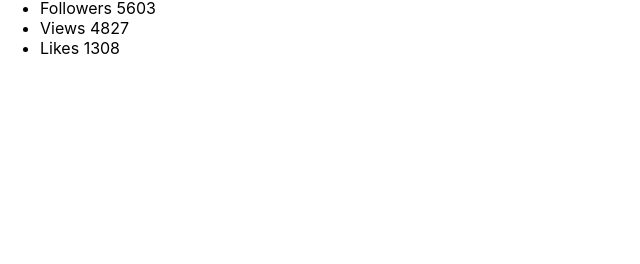
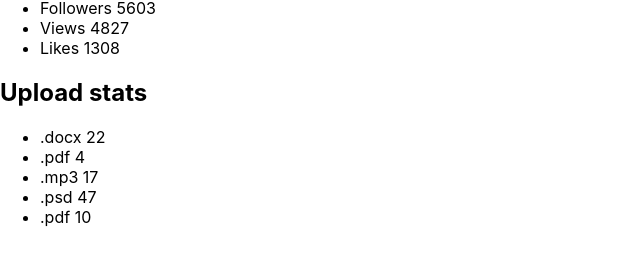
Before and after one commit to dsamyliak/goit-react-hw-01-components, a React (Create React App) app: page / in a window 1280 px wide. Shown: the part 430-694 px from the top of the page, without its empty margins (0-640 px from the left). Built offline with nearby package versions, Linux system fonts and the light colour scheme.

Commit message:
Add Statistics component

```diff
--- a/src/components/RenderedItems.js
+++ b/src/components/RenderedItems.js
@@ -2,6 +2,8 @@
 
 import Profile from "./Profile";
 import user from "../user.json";
+import Statistics from "./Statistics";
+import data from "../data.json";
 
 function RenderedItems() {
   return (
@@ -13,6 +15,7 @@
         avatar={user.avatar}
         stats={user.stats}
       />
+      <Statistics title="Upload stats" stats={data}/>
     </div>
   );
 }
--- a/src/components/Statistics.js
+++ b/src/components/Statistics.js
@@ -1,37 +1,26 @@
 import PropTypes from "prop-types";
 
 const Statistics = ({ title, stats }) => {
+  return (
   <section className="statistics">
-    <h2 className="title">{title || "Upload stats"}</h2>
-
-    <ul className="stat-list">
-      <li className="item">
-        <span className="label">.docx</span>
-        <span className="percentage">4%</span>
+    {title ? (
+      <h2 className="title">{title}</h2>) : (<></>)
+    }
+      <ul className="stat-list">
+        {stats.map(stat => (
+          <li key={stat.id} className="item">
+        <span className="label">{stat.label}</span>
+        <span className="percentage"> {stat.percentage}</span>
       </li>
-      <li className="item">
-        <span className="label">.mp3</span>
-        <span className="percentage">14%</span>
-      </li>
-      <li className="item">
-        <span className="label">.pdf</span>
-        <span className="percentage">41%</span>
-      </li>
-      <li className="item">
-        <span className="label">.mp4</span>
-        <span className="percentage">12%</span>
-      </li>
+        ))}
     </ul>
-  </section>;
+    </section>
+  );
 };
 
 Statistics.propTypes = {
   title: PropTypes.string,
-  stats: PropTypes.shape({
-    id: PropTypes.string.isRequired,
-    label: PropTypes.string.isRequired,
-    percentage: PropTypes.number.isRequired,
-  }),
+  stats: PropTypes.array,
 };
 
 export default Statistics;
```
